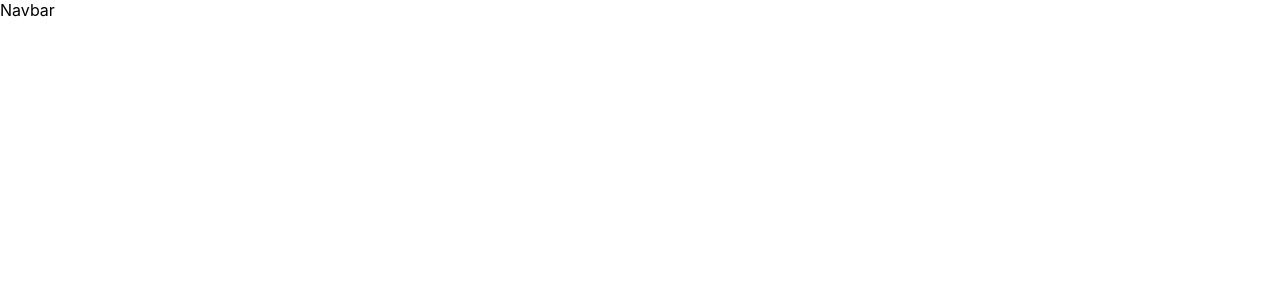
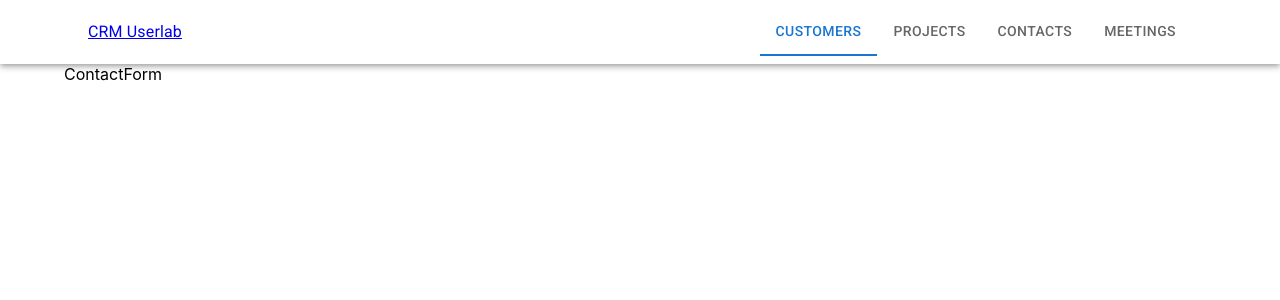
Before and after one commit to nriqu322/CRM, a React (Create React App) app in the folder client/: page /contacts/new in a window 1280 px wide. Before the commit this address had no page. Shown: the top 300 px of the page. Built offline with nearby package versions, Linux system fonts and the light colour scheme.

Commit message:
navbar navigation

```diff
--- a/client/src/App.js
+++ b/client/src/App.js
@@ -1,6 +1,12 @@
 import { BrowserRouter as Router, Routes, Route } from 'react-router-dom'
 import CustomerForm from './components/CustomerForm'
 import CustomerList from './components/CustomerList'
+import ProjectList from './components/ProjectList'
+import ProjectForm from './components/ProjectForm'
+import ContactList from './components/ContactList'
+import ContactForm from './components/ContactForm'
+import MeetingList from './components/MeetingList'
+import MeetingForm from './components/MeetingForm'
 import Navbar from './components/Navbar'
 import { Container } from '@mui/material'
 
@@ -12,6 +18,12 @@ export default function App() {
         <Routes>
           <Route path='/' element={<CustomerList />} />
           <Route path='/customers/new' element={<CustomerForm />} />
+          <Route path='/projects' element={<ProjectList />} />
+          <Route path='/projects/new' element={<ProjectForm />} />
+          <Route path='/contacts' element={<ContactList />} />
+          <Route path='/contacts/new' element={<ContactForm />} />
+          <Route path='/meetings' element={<MeetingList />} />
+          <Route path='/meetings/new' element={<MeetingForm />} />
         </Routes>
       </Container>
     </Router>
--- /dev/null
+++ b/client/src/components/ContactForm.js
@@ -0,0 +1,7 @@
+import React from 'react'
+
+export default function ContactForm() {
+  return (
+    <div>ContactForm</div>
+  )
+}
--- /dev/null
+++ b/client/src/components/ContactList.js
@@ -0,0 +1,7 @@
+import React from 'react'
+
+export default function ContactList() {
+  return (
+    <div>ContactList</div>
+  )
+}
--- /dev/null
+++ b/client/src/components/MeetingForm.js
@@ -0,0 +1,7 @@
+import React from 'react'
+
+export default function MeetingForm() {
+  return (
+    <div>MeetingForm</div>
+  )
+}
--- /dev/null
+++ b/client/src/components/MeetingList.js
@@ -0,0 +1,7 @@
+import React from 'react'
+
+export default function MeetingList() {
+  return (
+    <div>MeetingList</div>
+  )
+}
--- a/client/src/components/Navbar.js
+++ b/client/src/components/Navbar.js
@@ -1,5 +1,43 @@
+import React from 'react'
+import { AppBar, Box, Container, Toolbar, Typography, Tabs, Tab } from '@mui/material'
+import { Link, useNavigate } from 'react-router-dom'
+
+function LinkTab(props) {
+  return (
+    <Tab
+      component="a"
+      onClick={(event) => {
+        event.preventDefault();
+      }}
+      {...props}
+    />
+  );
+}
+
 export default function Navbar() {
+  const navigate = useNavigate()
+  const [value, setValue] = React.useState(0);
+  const handleChange = (event, newValue) => {
+    setValue(newValue);
+  };
+
   return (
-    <div>Navbar</div>
+    <Box sx={{ flexGrow: 1 }}>
+      <AppBar position='static' color='transparent'>
+        <Container>
+          <Toolbar>
+            <Typography sx={{ flexGrow: 1 }}>
+              <Link to="/">CRM Userlab</Link>
+            </Typography>
+            <Tabs value={value} onChange={handleChange} aria-label="nav tabs example">
+              <LinkTab label="Customers" onClick={() => navigate("/")} />
+              <LinkTab label="Projects" onClick={() => navigate("/projects")} />
+              <LinkTab label="Contacts" onClick={() => navigate("/contacts")} />
+              <LinkTab label="Meetings" onClick={() => navigate("/meetings")} />
+            </Tabs>
+          </Toolbar>
+        </Container>
+      </AppBar>
+    </Box>
   )
 }
```
